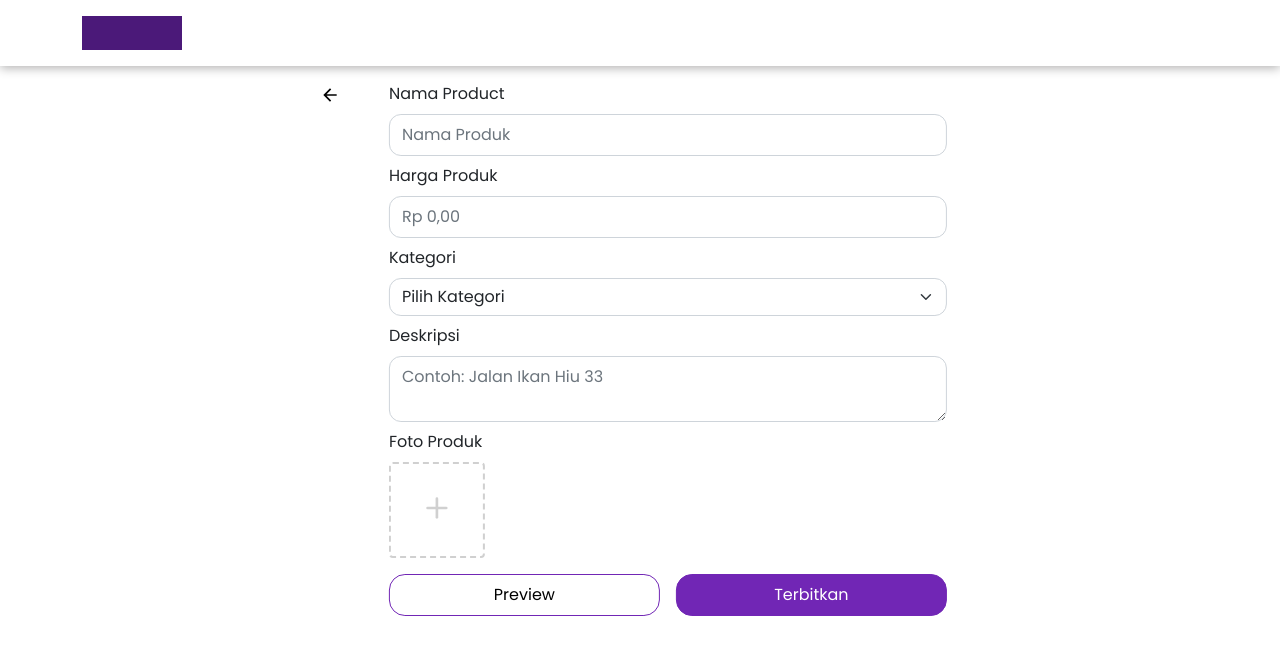
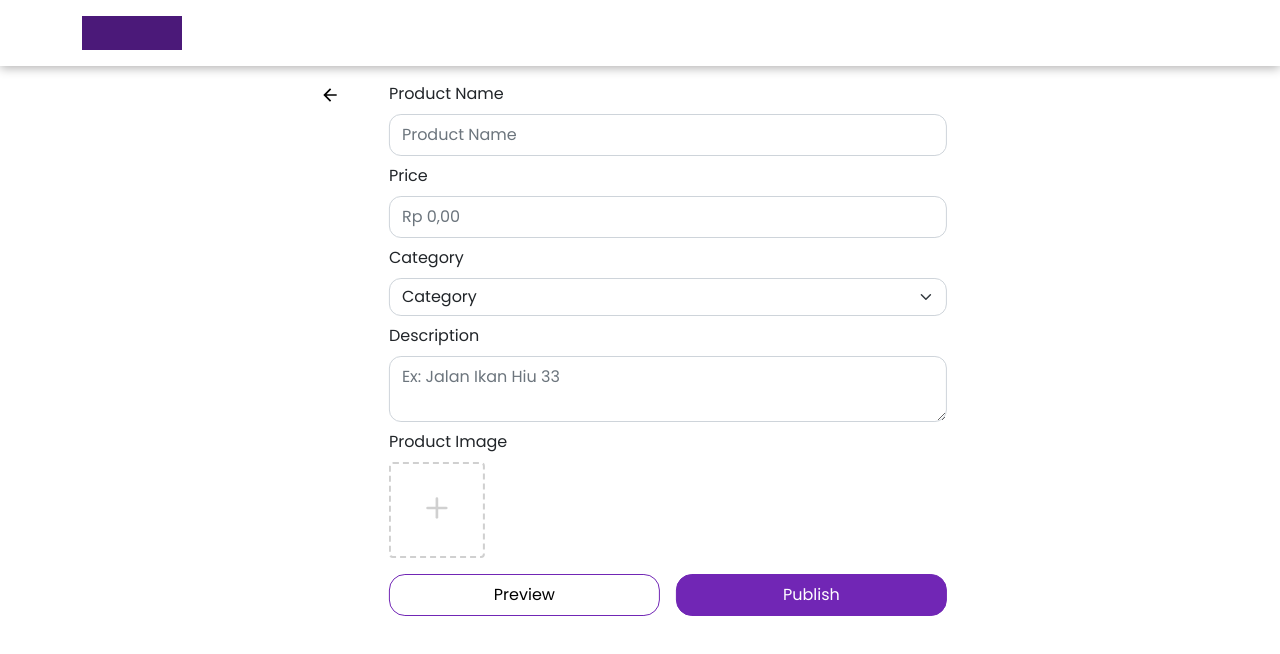
Before and after one commit to laluferdianyusuf/FE-SecondHand, a React (Create React App) app: page /createproduct in a window 1280 px wide. Shown: the top 654 px of the page. Built offline with nearby package versions, Linux system fonts and the light colour scheme.

Commit message:
FIx Language

```diff
--- a/src/components/Card.jsx
+++ b/src/components/Card.jsx
@@ -59,7 +59,7 @@ export function CardProduct({ product }) {
             className="form-control"
             value={filter}
             onChange={searchText.bind(this)}
-            placeholder="Cari Di sini..."
+            placeholder="Search..."
           />
         </div>
       </div>
--- a/src/components/Content.jsx
+++ b/src/components/Content.jsx
@@ -42,7 +42,7 @@ export function Content({ productSeller }) {
                 <FiPlus
                   style={{ fontSize: "24px", divor: "rgba(138, 138, 138, 1)" }}
                 />{" "}
-                <p>Tambah Produk</p>
+                <p>Add Product</p>
               </Link>
             </Button>
           </Form.Group>
--- a/src/components/Form.jsx
+++ b/src/components/Form.jsx
@@ -103,7 +103,7 @@ export function LoginForm() {
             <IoMdArrowBack className="arrow-back" />
           </Link>
           <div className="w-100 px-5 row-login-body">
-            <h3 className="mb-3 fw-bold">Masuk</h3>
+            <h3 className="mb-3 fw-bold">Sign In</h3>
             <Form onSubmit={onLogin}>
               <Form.Label>Email</Form.Label>
               <Form.Control
@@ -160,17 +160,17 @@ export function LoginForm() {
               )}
 
               <Button type="submit" style={buttonStyle} className="w-100 mt-3">
-                Masuk
+                Sign In
               </Button>
 
               <p className="text-center pt-3">
-                Belum punya akun?{" "}
+                Don't Hhave any account?{" "}
                 <Link
                   to="/register"
                   style={textStyle}
                   className="text-decoration-none fw-bold"
                 >
-                  Daftar di sini
+                  Click Here
                 </Link>
               </p>
             </Form>
@@ -268,10 +268,10 @@ export function RegisterForm() {
           <div className="w-100 px-5 row-register-body">
             <h3 className="mb-3 fw-bold">Daftar</h3>
             <Form onSubmit={onRegister}>
-              <Form.Label>Nama</Form.Label>
+              <Form.Label>Name</Form.Label>
               <Form.Control
                 type="text"
-                placeholder="Nama Lengkap"
+                placeholder="Full Name"
                 className="mb-3"
                 style={formStyle}
                 ref={nameField}
@@ -279,7 +279,7 @@ export function RegisterForm() {
               <Form.Label>Email</Form.Label>
               <Form.Control
                 type="email"
-                placeholder="Contoh:johndee@gmail.com"
+                placeholder="Ex:johndee@gmail.com"
                 className="mb-3"
                 style={formStyle}
                 ref={emailField}
@@ -335,13 +335,13 @@ export function RegisterForm() {
               </Button>
 
               <p className="text-center pt-3">
-                Sudah punya akun?{" "}
+                Already have an account?{" "}
                 <Link
                   to="/login"
                   style={textStyle}
                   className="text-decoration-none fw-bold"
                 >
-                  Masuk di sini
+                  Click Here
                 </Link>
               </p>
             </Form>
@@ -538,7 +538,7 @@ export function InfoAccForm() {
           >
             <IoMdArrowBack style={{ fontSize: "20px" }} />
           </Link>
-          <h5 className="text-center">Lengkapi Info Akun</h5>
+          <h5 className="text-center">Complete Your Account</h5>
           <Form onSubmit={onUpdate}>
             <Form.Group className="mb-3 upload ">
               <section>
@@ -567,37 +567,40 @@ export function InfoAccForm() {
             </Form.Group>
             <div className="w-50 form-body">
               <Form.Group className="mb-2">
-                <Form.Label>Nama</Form.Label>
+                <Form.Label>Name</Form.Label>
                 <Form.Control
                   style={formStyle}
-                  placeholder="Nama"
+                  placeholder="Name"
                   className="py-2"
                   ref={nameField}
                 />
               </Form.Group>
               <Form.Group className="mb-2">
-                <Form.Label>Kota</Form.Label>
+                <Form.Label>City</Form.Label>
                 <Form.Select ref={cityField} style={formStyle}>
-                  <option hidden>Pilih Kota</option>
-                  <option value="Lombok">Lombok</option>
+                  <option hidden>Choose a city</option>
+                  <option value="Lombok">Praya</option>
                   <option value="Mataram">Mataram</option>
+                  <option value="Mataram">Tangerang</option>
+                  <option value="Mataram">Bandung</option>
+                  <option value="Mataram">Jakarta</option>
                 </Form.Select>
               </Form.Group>
               <Form.Group className="mb-2">
-                <Form.Label>Alamat</Form.Label>
+                <Form.Label>Address</Form.Label>
                 <Form.Control
                   style={formStyle}
                   as="textarea"
-                  placeholder="Contoh: Jalan Ikan Hiu 33"
+                  placeholder="Ex: Jalan Ikan Hiu 33"
                   className="py-2"
                   ref={addressField}
                 />
               </Form.Group>
               <Form.Group className="mb-3">
-                <Form.Label>No. Handphone</Form.Label>
+                <Form.Label>Number</Form.Label>
                 <Form.Control
                   style={formStyle}
-                  placeholder="contoh: +628123456789"
+                  placeholder="Ex: +628123456789"
                   className="py-2"
                   ref={phoneNumberField}
                 />
@@ -606,7 +609,7 @@ export function InfoAccForm() {
                 <Alert variant="danger">{errorResponse.message}</Alert>
               )}
               <Button type="submit" style={buttonStyle} className="w-100 py-2">
-                Simpan
+                Save
               </Button>
             </div>
           </Form>
@@ -755,7 +758,7 @@ export function InfoAccFormV2() {
           >
             <IoMdArrowBack style={{ fontSize: "20px" }} />
           </Link>
-          <h5 className="text-center">Lengkapi Info Akun</h5>
+          <h5 className="text-center">Complete Your Account</h5>
           <Form onSubmit={onUpdate}>
             <div className="w-50 form-body">
               {user.picture ? (
@@ -800,10 +803,10 @@ export function InfoAccFormV2() {
                 </Form.Group>
               )}
               <Form.Group className="mb-2">
-                <Form.Label>Nama</Form.Label>
+                <Form.Label>Name</Form.Label>
                 <Form.Control
                   style={formStyle}
-                  placeholder="Nama"
+                  placeholder="Name"
                   className="py-2"
                   ref={nameField}
                   defaultValue={user.name}
@@ -822,7 +825,7 @@ export function InfoAccFormV2() {
                 </Form.Select>
               </Form.Group>
               <Form.Group className="mb-2">
-                <Form.Label>Nama</Form.Label>
+                <Form.Label>Name</Form.Label>
                 <Form.Control
                   style={formStyle}
                   as="textarea"
@@ -847,7 +850,7 @@ export function InfoAccFormV2() {
                 <Alert variant="danger">{errorResponse.message}</Alert>
               )}
               <Button type="submit" style={buttonStyle} className="w-100 py-2">
-                Simpan
+                Save
               </Button>
             </div>
           </Form>
@@ -1017,21 +1020,21 @@ export function InfoProductForm(props) {
         >
           <IoMdArrowBack style={{ fontSize: "20px" }} />
         </Link>
-        <h5 className="text-center">Lengkapi Detail Product</h5>
+        <h5 className="text-center">Product Detail</h5>
 
         <Form>
           <div className="w-50 form-body">
             <Form.Group className="mb-2">
-              <Form.Label>Nama Product</Form.Label>
+              <Form.Label>Product Name</Form.Label>
               <Form.Control
                 style={formStyle}
-                placeholder="Nama Produk"
+                placeholder="Product Name"
                 className="py-2"
                 ref={nameField}
               />
             </Form.Group>
             <Form.Group className="mb-2">
-              <Form.Label>Harga Produk</Form.Label>
+              <Form.Label>Price</Form.Label>
               <Form.Control
                 style={formStyle}
                 placeholder="Rp 0,00"
@@ -1040,30 +1043,30 @@ export function InfoProductForm(props) {
               />
             </Form.Group>
             <Form.Group className="mb-2">
-              <Form.Label>Kategori</Form.Label>
+              <Form.Label>Category</Form.Label>
               <Form.Select style={formStyle} ref={categoryField}>
-                <option hidden>Pilih Kategori</option>
-                <option value="Hobi">Hobi</option>
-                <option value="Kendaraan">Kendaraan</option>
-                <option value="Baju">Baju</option>
-                <option value="Elektronik">Elektronik</option>
-                <option value="Kesehatan">Kesehatan</option>
+                <option hidden>Category</option>
+                <option value="Hobby">Hobby</option>
+                <option value="Vehicle">Vehicle</option>
+                <option value="Cloth">Cloth</option>
+                <option value="Electronic">Electronic</option>
+                <option value="Health">Health</option>
               </Form.Select>
             </Form.Group>
 
             <Form.Group className="mb-2">
-              <Form.Label>Deskripsi</Form.Label>
+              <Form.Label>Description</Form.Label>
               <Form.Control
                 style={formStyle}
                 as="textarea"
-                placeholder="Contoh: Jalan Ikan Hiu 33"
+                placeholder="Ex: Jalan Ikan Hiu 33"
                 className="py-2"
                 ref={descriptionField}
               />
             </Form.Group>
 
             <Form.Group className="mb-3 d-flex flex-column ">
-              <Form.Label>Foto Produk</Form.Label>
+              <Form.Label>Product Image</Form.Label>
 
               <section>
                 <div {...getRootProps({ className: "dropzone" })}>
@@ -1100,7 +1103,7 @@ export function InfoProductForm(props) {
                 className="w-50 py-2"
                 onClick={(e) => onCreate(e, true)}
               >
-                Terbitkan
+                Publish
               </Button>
             </div>
           </div>
@@ -1268,21 +1271,21 @@ export function InfoProductFormV2(props) {
         >
           <IoMdArrowBack style={{ fontSize: "20px" }} />
         </Link>
-        <h5 className="text-center">Lengkapi Detail Product</h5>
+        <h5 className="text-center">Product Detail</h5>
 
         <Form>
           <div className="w-50 form-body">
             <Form.Group className="mb-2">
-              <Form.Label>Nama Product</Form.Label>
+              <Form.Label>Product Name</Form.Label>
               <Form.Control
                 style={formStyle}
-                placeholder="Nama Produk"
+                placeholder="Product Name"
                 className="py-2"
                 ref={nameField}
               />
             </Form.Group>
             <Form.Group className="mb-2">
-              <Form.Label>Harga Produk</Form.Label>
+              <Form.Label>Price</Form.Label>
               <Form.Control
                 style={formStyle}
                 placeholder="Rp 0,00"
@@ -1291,19 +1294,19 @@ export function InfoProductFormV2(props) {
               />
             </Form.Group>
             <Form.Group className="mb-2">
-              <Form.Label>Kategori</Form.Label>
+              <Form.Label>Category</Form.Label>
               <Form.Select style={formStyle} ref={categoryField}>
-                <option hidden>Pilih Kategori</option>
-                <option value="Hobi">Hobi</option>
-                <option value="Kendaraan">Kendaraan</option>
-                <option value="Baju">Baju</option>
-                <option value="Elektronik">Elektronik</option>
-                <option value="Kesehatan">Kesehatan</option>
+                <option hidden>Category</option>
+                <option value="Hobby">Hobby</option>
+                <option value="Vehicle">Vehicle</option>
+                <option value="Cloth">Cloth</option>
+                <option value="Electronic">Electronic</option>
+                <option value="Health">Health</option>
               </Form.Select>
             </Form.Group>
 
             <Form.Group className="mb-2">
-              <Form.Label>Deskripsi</Form.Label>
+              <Form.Label>Description</Form.Label>
               <Form.Control
                 style={formStyle}
                 as="textarea"
@@ -1314,7 +1317,7 @@ export function InfoProductFormV2(props) {
             </Form.Group>
 
             <Form.Group className="mb-3 d-flex flex-column ">
-              <Form.Label>Foto Produk</Form.Label>
+              <Form.Label>Product Image</Form.Label>
 
               <section>
                 <div {...getRootProps({ className: "dropzone" })}>
@@ -1351,7 +1354,7 @@ export function InfoProductFormV2(props) {
                 className="w-50 py-2"
                 onClick={(e) => onCreate(e, true)}
               >
-                Terbitkan
+                Publish
               </Button>
             </div>
           </div>
@@ -1549,17 +1552,17 @@ export function UpdateProductForm(props) {
         <Form>
           <div className="w-50 form-body">
             <Form.Group className="mb-2">
-              <Form.Label>Nama Product</Form.Label>
+              <Form.Label>Product Name</Form.Label>
               <Form.Control
                 style={formStyle}
-                placeholder="Nama Produk"
+                placeholder="Product Name"
                 className="py-2"
                 ref={nameField}
                 defaultValue={data.name}
               />
             </Form.Group>
             <Form.Group className="mb-2">
-              <Form.Label>Harga Produk</Form.Label>
+              <Form.Label>Price</Form.Label>
               <Form.Control
                 style={formStyle}
                 placeholder="Rp 0,00"
@@ -1569,23 +1572,23 @@ export function UpdateProductForm(props) {
               />
             </Form.Group>
             <Form.Group className="mb-2">
-              <Form.Label>Kategori</Form.Label>
+              <Form.Label>Category</Form.Label>
               <Form.Select
                 style={formStyle}
                 ref={categoryField}
                 defaultValue={data.category}
               >
-                <option hidden>Pilih Kategori</option>
-                <option value="Hobi">Hobi</option>
-                <option value="Kendaraan">Kendaraan</option>
-                <option value="Baju">Baju</option>
-                <option value="Elektronik">Elektronik</option>
-                <option value="Kesehatan">Kesehatan</option>
+                <option hidden>Category</option>
+                <option value="Hobby">Hobby</option>
+                <option value="Vehicle">Vehicle</option>
+                <option value="Cloth">Cloth</option>
+                <option value="Electronic">Electronic</option>
+                <option value="Health">Health</option>
               </Form.Select>
             </Form.Group>
 
             <Form.Group className="mb-2">
-              <Form.Label>Deskripsi</Form.Label>
+              <Form.Label>Description</Form.Label>
               <Form.Control
                 style={formStyle}
                 as="textarea"
@@ -1597,7 +1600,7 @@ export function UpdateProductForm(props) {
             </Form.Group>
 
             <Form.Group className="mb-3 d-flex flex-column ">
-              <Form.Label>Foto Produk</Form.Label>
+              <Form.Label>Product Image</Form.Label>
 
               <section>
                 <div {...getRootProps({ className: "dropzone" })}>
@@ -1626,11 +1629,11 @@ export function UpdateProductForm(props) {
                 className="w-50 py-2"
                 onClick={(e) => onUpdate(e, false)}
               >
-                Simpan
+                Save
               </Button>
               <Link className="w-50" to={`/homeproduct/${data.id}`}>
                 <Button style={cancelButtonStyle} className="w-100 py-2">
-                  Batal
+                  Calcel
                 </Button>
               </Link>
             </div>
--- a/src/components/Sidebar.jsx
+++ b/src/components/Sidebar.jsx
@@ -191,7 +191,7 @@ export function SidebarFix() {
               <div className="category-daftar-jual-item">
                 <Box>
                   <List>
-                    <h5 className="category-seller-text1">Kategori</h5>
+                    <h5 className="category-seller-text1">Category</h5>
                     <ListItemButton
                       className="category-seller-button d-flex gap-3"
                       selected={selectedIndex === 1}
@@ -199,7 +199,7 @@ export function SidebarFix() {
                     >
                       <FiBox className="seller-icon" />
 
-                      <ListItemText primary="Semua Produk" />
+                      <ListItemText primary="All Product" />
                       <FiChevronRight className="seller-icon" />
                     </ListItemButton>
 
@@ -211,7 +211,7 @@ export function SidebarFix() {
                     >
                       <FiHeart className="seller-icon" />
 
-                      <ListItemText primary="Diminati" />
+                      <ListItemText primary="Interested" />
                       <FiChevronRight className="seller-icon" />
                     </ListItemButton>
 
@@ -223,7 +223,7 @@ export function SidebarFix() {
                     >
                       <FiDollarSign className="seller-icon" />
 
-                      <ListItemText primary="Terjual" />
+                      <ListItemText primary="Sold" />
                       <FiChevronRight className="seller-icon" />
                     </ListItemButton>
                   </List>
@@ -239,21 +239,21 @@ export function SidebarFix() {
                 variant="primary"
                 onClick={productsHandler}
               >
-                <FiBox className="align-self-center" /> Produk
+                <FiBox className="align-self-center" /> All Product
               </Button>
               <Button
                 className="d-flex gap-2"
                 variant="primary"
                 onClick={wishlistHandler}
               >
-                <FiHeart className="align-self-center" /> Diminati
+                <FiHeart className="align-self-center" /> Interested
               </Button>
               <Button
                 className="d-flex gap-2"
                 variant="primary"
                 onClick={soldHandler}
               >
-                <FiDollarSign className="align-self-center" /> Terjual
+                <FiDollarSign className="align-self-center" /> Sold
               </Button>
             </div>
             {products && <Content productSeller={productSeller} />}
--- a/src/style/component.css
+++ b/src/style/component.css
@@ -341,7 +341,7 @@ p {
 /* card */
 .card-content {
   display: grid;
-  grid-template-columns: 16.6% 16.6% 16.6% 16.6% 16.6% 16.6%;
+  grid-template-columns: 15.25% 15.25% 15.25% 15.25% 15.25% 15.25%;
   grid-gap: 20px;
 }
 
```
Also changed, not shown: src/components/Carousel.jsx (+6 -6 lines), src/components/Category.jsx (+13 -13 lines), src/components/Navbar.jsx (+6 -6 lines), src/components/Offer.jsx (+12 -12 lines).
